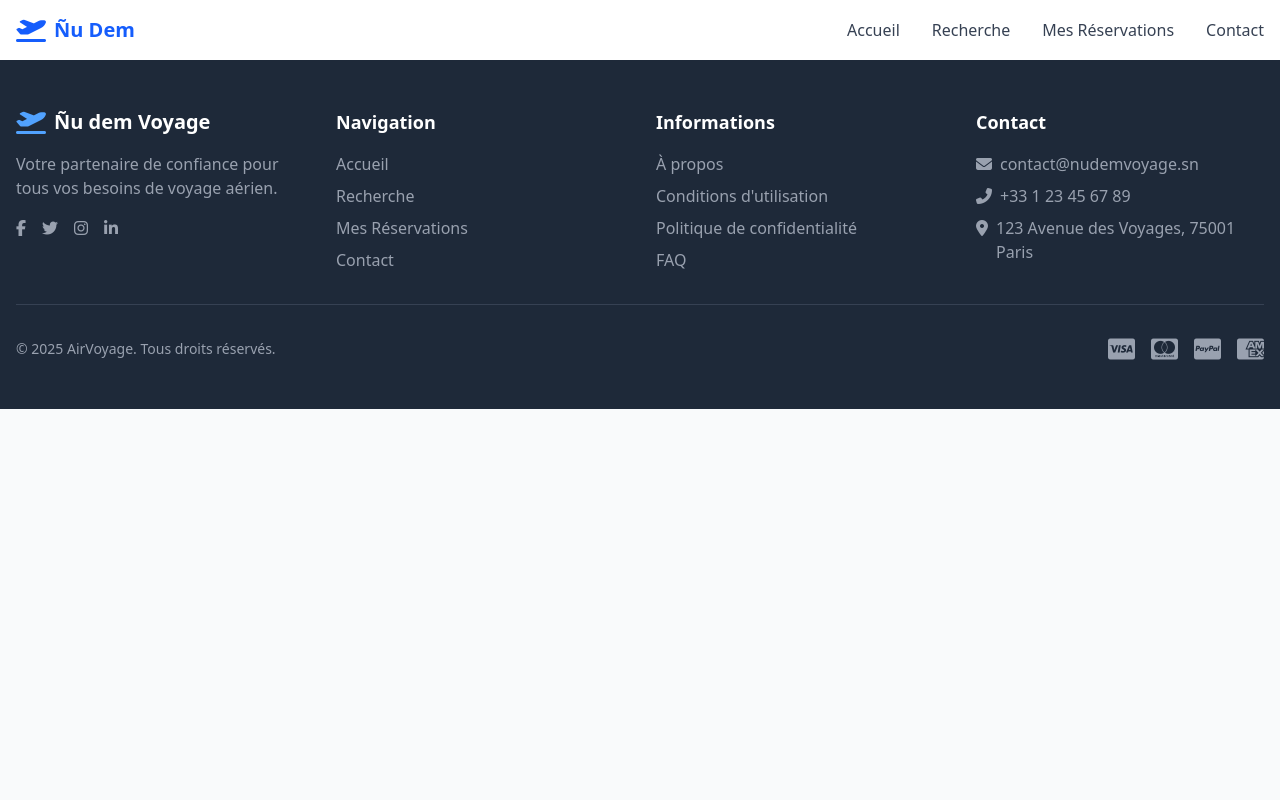
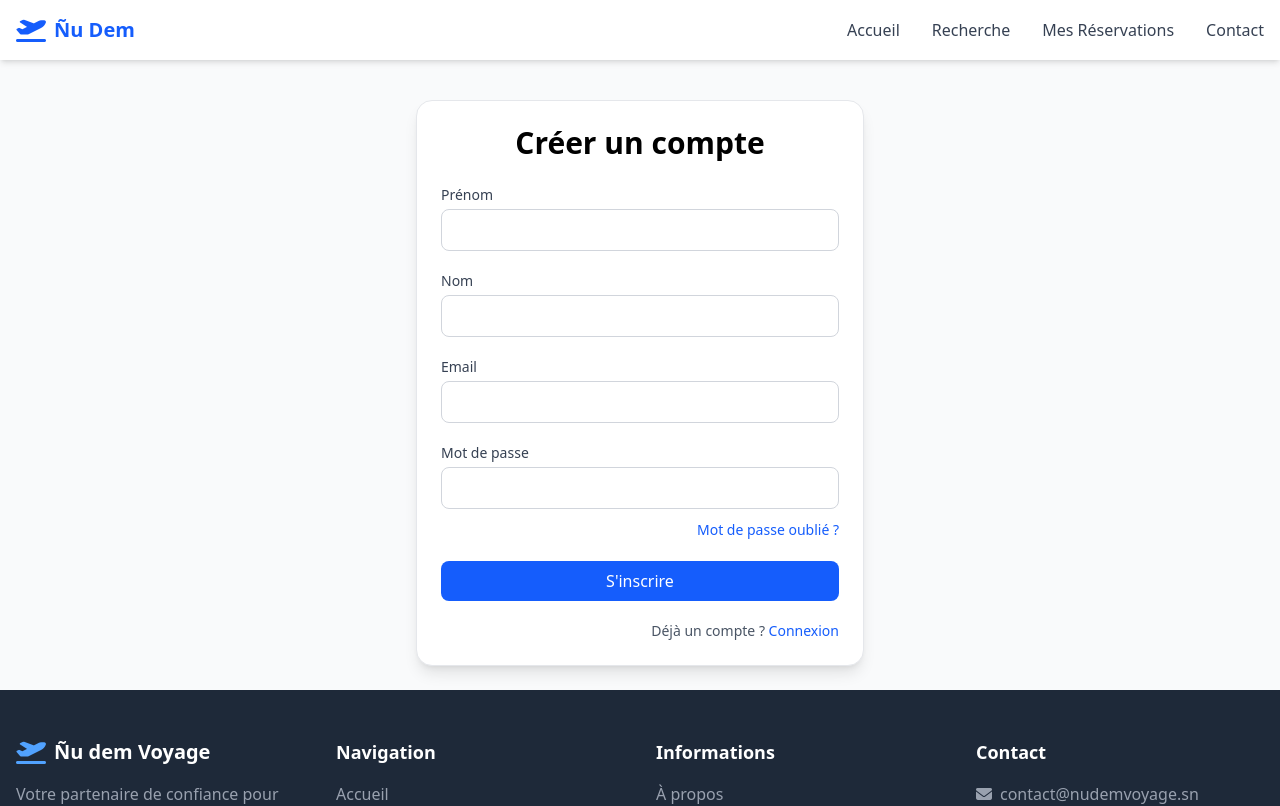
Before and after one commit to mbackeabdoul/Nu-dem-front, a React (Vite) app: page /inscription in a window 1280 px wide. Shown: the top 806 px of the page. Built offline with nearby package versions, Linux system fonts and the light colour scheme; no server answers.

Commit message:
authentification

```diff
--- a/package.json
+++ b/package.json
@@ -13,6 +13,7 @@
     "@fortawesome/fontawesome-free": "^6.7.2",
     "@tailwindcss/postcss": "^4.1.7",
     "@tailwindcss/vite": "^4.1.7",
+    "axios": "^1.9.0",
     "postcss": "^8.5.3",
     "react": "^19.1.0",
     "react-dom": "^19.1.0",
--- a/src/App.jsx
+++ b/src/App.jsx
@@ -11,6 +11,8 @@ import Footer from './components/Footer';
 import CountryModal from './components/CountryModal';
 import BookingForm from './components/BookingForm';
 import MyBookings from './components/MyBookings';
+import Inscription from './components/Inscription/inscription';
+import Connexion from './components/Connexion/connexion';
 
 const App = () => {
   const [searchForm, setSearchForm] = useState({
@@ -131,6 +133,24 @@ const App = () => {
               <MyBookings bookings={bookings} onCancel={handleCancelBooking} />
             }
           />
+          {/* routes pour l'inscription et la connexion */}
+
+          <Route
+            path="/inscription"
+            element={
+              <div className="mb-6">
+                <Inscription />
+              </div>
+            }
+          />
+          <Route
+            path="/connexion"
+            element={
+              <div className="mb-6">
+                <Connexion />
+              </div>
+            }
+          />
         </Routes>
         <Footer />
         {isModalOpen && selectedCountry && (
--- /dev/null
+++ b/src/components/Connexion/connexion.jsx
@@ -0,0 +1,106 @@
+// src/components/Connexion/connexion.jsx
+import React, { useState } from 'react';
+
+import axios from 'axios';
+
+const Connexion = () => {
+  const [formData, setFormData] = useState({
+    email: '',
+    motDePasse: ''
+  });
+
+  const [message, setMessage] = useState('');
+  const [isSuccess, setIsSuccess] = useState(false);
+
+  const handleChange = (e) => {
+    const { name, value } = e.target;
+    setFormData(prevState => ({
+      ...prevState,
+      [name]: value
+    }));
+  };
+
+  const handleSubmit = async (e) => {
+    e.preventDefault();
+
+    if (!formData.email || !formData.motDePasse) {
+      setMessage('Veuillez remplir tous les champs.');
+      setIsSuccess(false);
+      return;
+    }
+
+    try {
+      const res = await axios.post('http://localhost:5000/auth/connexion', formData);
+      console.log('Réponse:', res.data);
+
+      setMessage('Connexion réussie !');
+      setIsSuccess(true);
+      setFormData({ email: '', motDePasse: '' });
+
+      window.location.href = '/reserver';
+    } catch (error) {
+      console.error('Erreur lors de la connexion:', error);
+      const errMsg = error.response?.data?.message || "Une erreur s'est produite.";
+      setMessage(errMsg);
+      setIsSuccess(false);
+    }
+  };
+
+  return (
+    <div className="max-w-md mx-auto mt-10 p-6 border border-gray-200 rounded-2xl shadow-lg bg-white">
+      <h2 className="text-3xl font-semibold mb-6 text-center">Se connecter</h2>
+
+      {message && (
+        <p className="mb-4 text-center text-sm text-green-600">{message}</p>
+      )}
+
+      <form onSubmit={handleSubmit} className="space-y-5">
+        <div>
+          <label className="block mb-1 text-sm font-medium text-gray-700">Email</label>
+          <input
+            type="email"
+            name="email"
+            value={formData.email}
+            onChange={handleChange}
+            placeholder=""
+            className="w-full px-4 py-2 border border-gray-300 rounded-lg focus:outline-none focus:ring-2 focus:ring-blue-500"
+          />
+        </div>
+
+        <div>
+          <label className="block mb-1 text-sm font-medium text-gray-700">Mot de passe</label>
+          <input
+            type="password"
+            name="motDePasse"
+            value={formData.motDePasse}
+            onChange={handleChange}
+            placeholder=""
+            className="w-full px-4 py-2 border border-gray-300 rounded-lg focus:outline-none focus:ring-2 focus:ring-blue-500"
+          />
+          <div className="mt-2 text-right">
+            <a href="/mot-de-passe-oublie" className="text-sm text-blue-600 hover:underline">
+              Mot de passe oublié ?
+            </a>
+          </div>
+        </div>
+
+        <button
+          type="submit"
+          className="w-full bg-blue-600 text-white py-2 rounded-lg hover:bg-blue-700 transition duration-200"
+        >
+          Se connecter
+        </button>
+        <div className="text-end mt-4">
+          <p className="text-sm text-gray-600">
+            Pas encore de compte ?{' '}
+            <a href="/inscription" className="text-blue-600 hover:underline">
+              S'inscrire
+            </a>
+          </p>
+        </div>
+      </form>
+    </div>
+  );
+};
+
+export default Connexion;
--- /dev/null
+++ b/src/components/Inscription/inscription.jsx
@@ -0,0 +1,136 @@
+import React, { useState } from 'react';
+import { useNavigate } from 'react-router-dom';
+import axios from 'axios';
+
+const Inscription = () => {
+  const [formData, setFormData] = useState({
+    prenom: '',
+    nom: '',
+    email: '',
+    motDePasse: ''
+  });
+
+  const [message, setMessage] = useState('');
+  const [isSuccess, setIsSuccess] = useState(false);
+  const navigate = useNavigate();
+
+  const handleChange = (e) => {
+    const { name, value } = e.target;
+    setFormData(prevState => ({
+      ...prevState,
+      [name]: value
+    }));
+  };
+
+  const handleSubmit = async (e) => {
+    e.preventDefault();
+
+    if (!formData.prenom || !formData.nom || !formData.email || !formData.motDePasse) {
+      setMessage('Tous les champs sont requis.');
+      setIsSuccess(false);
+      return;
+    }
+
+    try {
+      const res = await axios.post('http://localhost:5000/auth/inscription', formData);
+      console.log('Réponse:', res.data);
+      setMessage('Inscription réussie !');
+      setIsSuccess(true);
+      setFormData({ prenom: '', nom: '', email: '', motDePasse: '' });
+
+        // Redirection vers la page connexion après 2 secondes
+        setTimeout(() => {
+            navigate('/connexion'); // <- redirection
+          }, 2000);
+
+    } catch (error) {
+      console.error('Erreur lors de l’inscription:', error);
+      const errMsg = error.response?.data?.message || "Une erreur s'est produite.";
+      setMessage(errMsg);
+      setIsSuccess(false);
+    }
+  };
+
+  return (
+    <div className="max-w-md mx-auto mt-10 p-6 border border-gray-200 rounded-2xl shadow-lg bg-white">
+      <h2 className="text-3xl font-semibold mb-6 text-center">Créer un compte</h2>
+
+      {message && (
+        <p className="mb-4 text-center text-sm text-red-500">{message}</p>
+      )}
+
+      <form onSubmit={handleSubmit} className="space-y-5">
+
+        <div>
+          <label className="block mb-1 text-sm font-medium text-gray-700">Prénom</label>
+          <input
+            type="text"
+            name="prenom"
+            value={formData.prenom}
+            onChange={handleChange}
+            placeholder=""
+            className="w-full px-4 py-2 border border-gray-300 rounded-lg focus:outline-none focus:ring-2 focus:ring-blue-500"
+          />
+        </div>
+
+        <div>
+          <label className="block mb-1 text-sm font-medium text-gray-700">Nom</label>
+          <input
+            type="text"
+            name="nom"
+            value={formData.nom}
+            onChange={handleChange}
+            placeholder=""
+            className="w-full px-4 py-2 border border-gray-300 rounded-lg focus:outline-none focus:ring-2 focus:ring-blue-500"
+          />
+        </div>
+
+        <div>
+          <label className="block mb-1 text-sm font-medium text-gray-700">Email</label>
+          <input
+            type="email"
+            name="email"
+            value={formData.email}
+            onChange={handleChange}
+            placeholder=""
+            className="w-full px-4 py-2 border border-gray-300 rounded-lg focus:outline-none focus:ring-2 focus:ring-blue-500"
+          />
+        </div>
+
+        <div>
+          <label className="block mb-1 text-sm font-medium text-gray-700">Mot de passe</label>
+          <input
+            type="password"
+            name="motDePasse"
+            value={formData.motDePasse}
+            onChange={handleChange}
+            placeholder=""
+            className="w-full px-4 py-2 border border-gray-300 rounded-lg focus:outline-none focus:ring-2 focus:ring-blue-500"
+          />
+          <div className="mt-2 text-right">
+            <a href="/mot-de-passe-oublie" className="text-sm text-blue-600 hover:underline">
+              Mot de passe oublié ?
+            </a>
+          </div>
+        </div>
+
+        <button
+          type="submit"
+          className="w-full bg-blue-600 text-white py-2 rounded-lg hover:bg-blue-700 transition duration-200"
+        >
+          S'inscrire
+        </button>
+        <div>
+            <p className="text-sm text-end text-gray-600">
+                Déjà un compte ?{' '}
+                <a href="/connexion" className="text-blue-600 hover:underline">
+                Connexion
+                </a>
+            </p>
+        </div>
+      </form>
+    </div>
+  );
+};
+
+export default Inscription;
```
Also changed, not shown: 1 other file (tests, documents, lock files or other folders).
